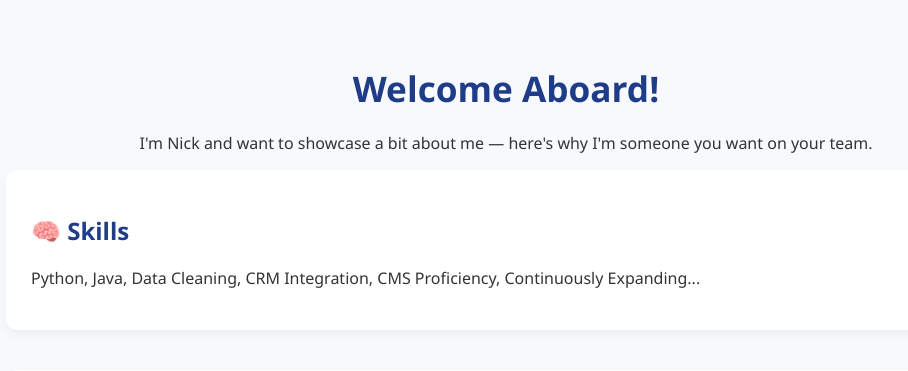
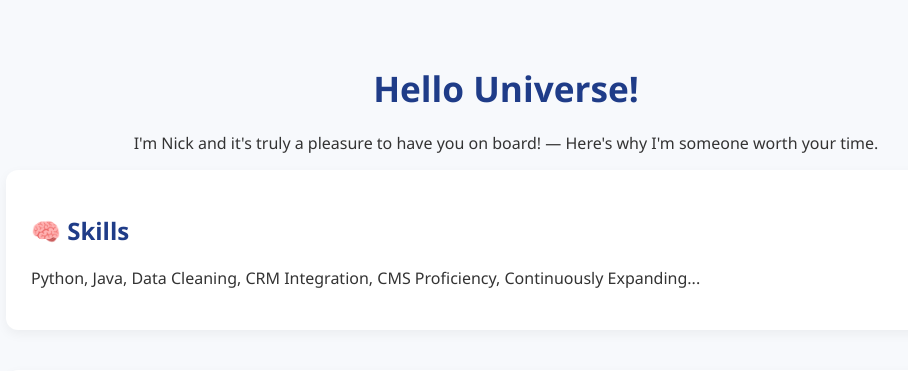
Before and after one commit to nrrorton/hire-me-site, a Flask app: page / in a window 1280 px wide. Shown: the top 371 px of the page, without its empty margins (134-1042 px from the left). Run offline with Flask 3, Linux system fonts and the light colour scheme.

Commit message:
Wording changes

```diff
--- a/templates/index.html
+++ b/templates/index.html
@@ -168,9 +168,9 @@
 
 <body>
     <div class="container">
-        <h1>Welcome Aboard!</h1>
-        <p style="text-align:center;">I'm Nick and want to showcase a bit about me — here's why I'm someone you want on
-            your team.</p>
+        <h1>Hello Universe!</h1>
+        <p style="text-align:center;">I'm Nick and it's truly a pleasure to have you
+            on board! — Here's why I'm someone worth your time.</p>
 
         <!-- Skills -->
         <section>
```
